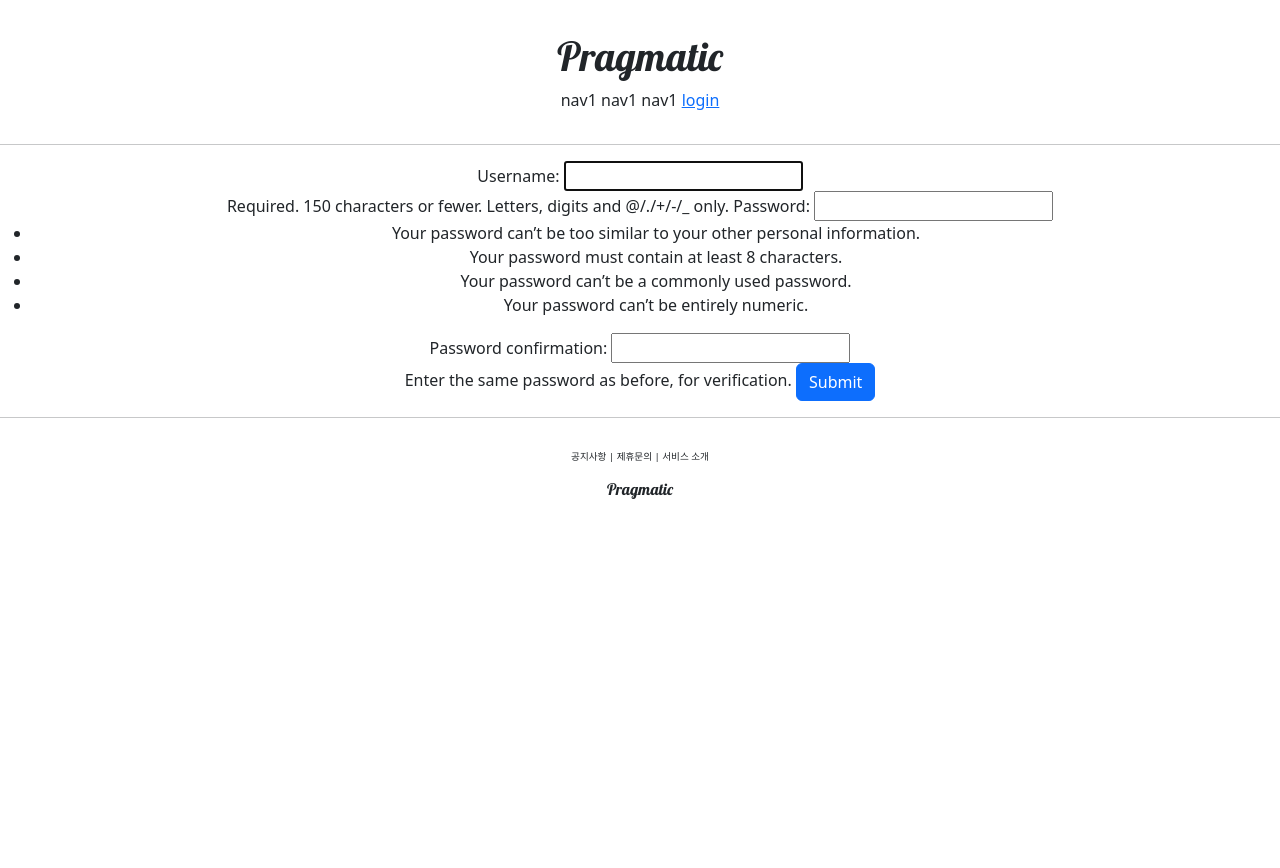
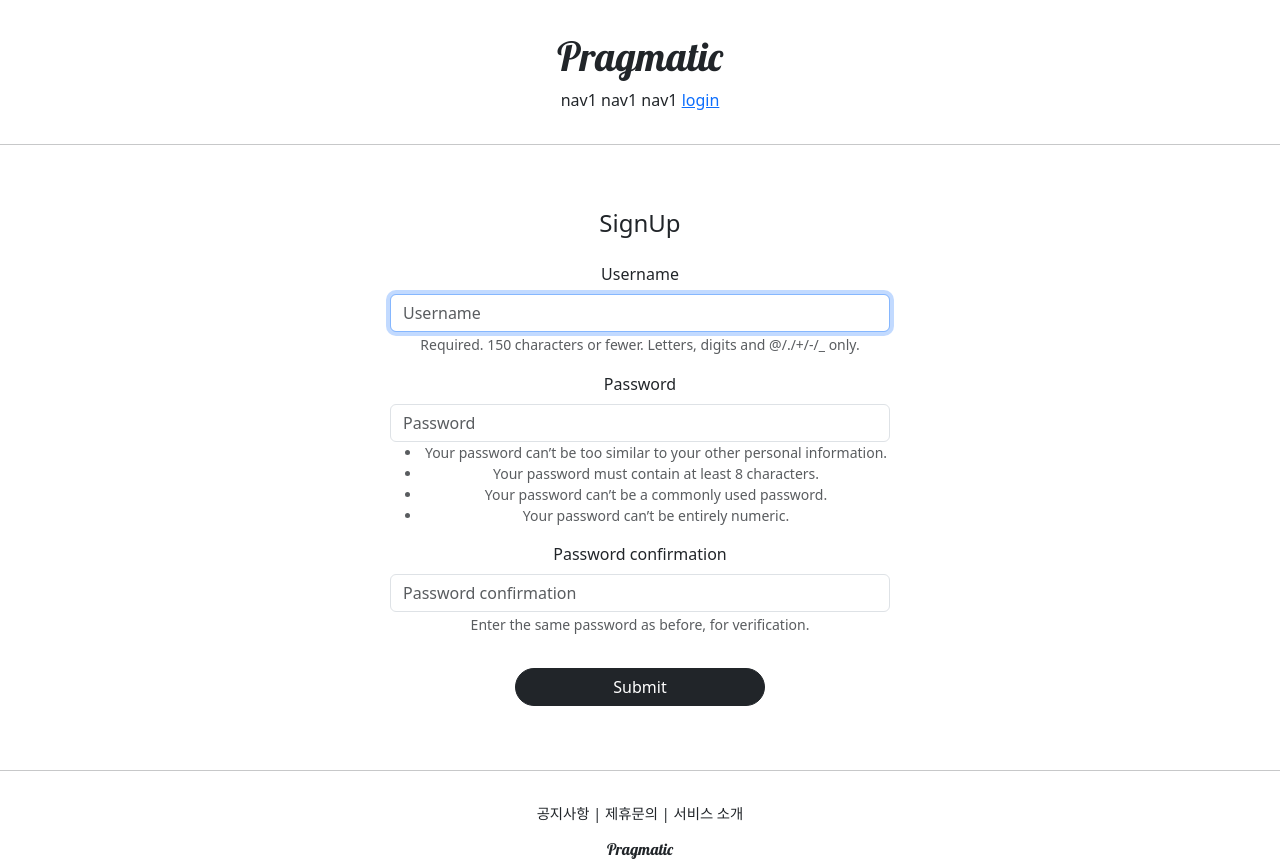
Before and after one commit to gitIt-sehyeon/pragmatic_django, a Django app: page /account/create/ in a window 1280 px wide. Before the commit the page ends 499 px from the top, so only its background shows below. Run offline with Django 4.2, Linux system fonts and the light colour scheme; some libraries are stand-ins or nearby versions; some web fonts are replaced.

Commit message:
django course 23 commit

```diff
--- a/accountapp/templates/accountapp/create.html
+++ b/accountapp/templates/accountapp/create.html
@@ -1,12 +1,16 @@
 {% extends 'base.html' %}
+{% load bootstrap4 %}
 
 {% block content %}
 
-  <div style="text-align: center">
+  <div style="text-align: center; max-width: 500px; margin: 4rem auto;">
+    <div class="mb-4">
+      <h4>SignUp</h4>
+    </div>
     <form action="{% url 'accountapp:create' %}" method="post">
       {% csrf_token %}
-      {{ form }}
-      <input type="submit" class="btn btn-primary">
+      {% bootstrap_form form %}
+      <input type="submit" class="btn btn-dark rounded-pill col-6 mt-3">
     </form>
   </div>
 
--- a/pragmatic/settings.py
+++ b/pragmatic/settings.py
@@ -51,6 +51,7 @@ INSTALLED_APPS = [
     'django.contrib.messages',
     'django.contrib.staticfiles',
     'accountapp',
+    'bootstrap4',
 ]
 
 MIDDLEWARE = [
--- a/static/base.css
+++ b/static/base.css
@@ -4,7 +4,7 @@
 }
 
 .pragmatic_footer_button{
-    font-size: 0.6rem
+    font-size: .9rem
 }
 
 .pragmatic_footer{
--- a/templates/base.html
+++ b/templates/base.html
@@ -3,7 +3,7 @@
 
 {% include 'head.html' %}
 
-<body>
+<body style="font-family='NanumSquareR'; ">
 
     {% include 'header.html' %}
 
--- a/templates/head.html
+++ b/templates/head.html
@@ -14,4 +14,31 @@
 
     <!--  DEFAULT CSS LINK -->
     <link rel="stylesheet" type="text/css" href="{% static 'base.css' %}">
+
+    <style>
+
+        @font-face {
+            font-family: 'NanumSquareB';
+            src: local('NanumSquareB'),
+            url("{% static 'fonts/NanumSquareB.otf' %}") format('opentype');
+        }
+
+        @font-face {
+            font-family: 'NanumSquareEB';
+            src: local('NanumSquareEB'),
+            url("{% static 'fonts/NanumSquareEB.otf' %}") format('opentype');
+        }
+
+        @font-face {
+            font-family: 'NanumSquareL';
+            src: local('NanumSquareL'),
+            url("{% static 'fonts/NanumSquareL.otf' %}") format('opentype');
+        }
+
+        @font-face {
+            font-family: 'NanumSquareR';
+            src: local('NanumSquareR'),
+            url("{% static 'fonts/NanumSquareR.otf' %}") format('opentype');
+        }
+    </style>
 </head>
```
Also changed, not shown: accountapp/templates/accountapp/login.html (+4 -3 lines), static/fonts/NanumSquareB.otf (added), static/fonts/NanumSquareEB.otf (added), static/fonts/NanumSquareL.otf (added), static/fonts/NanumSquareR.otf (added).
